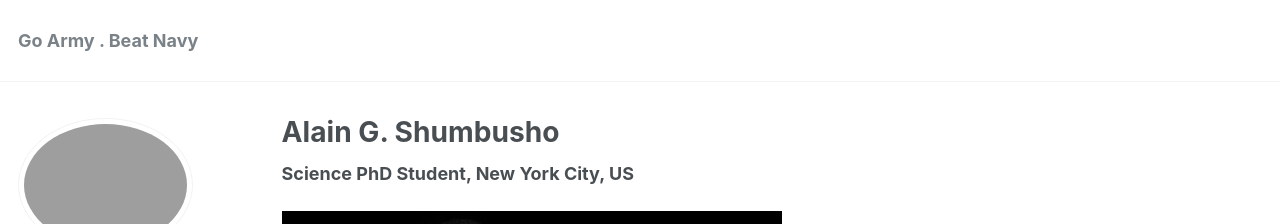
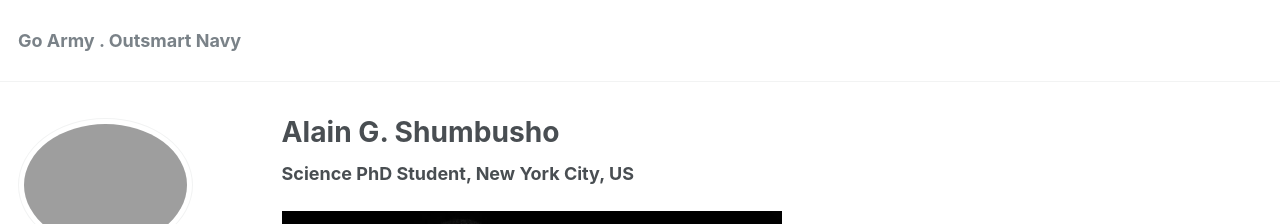
Before and after one commit to phdcsseiden/phdcsseiden.github.io, a Jekyll site: the page built from _pages/about.md, in a window 1280 px wide and 900 px high. Shown: the top 224 px of the window. Built offline with Jekyll 4.4.1, drawn with Linux system fonts in a browser that asks for light colours.

Commit message:
Update _config.yml

```diff
--- a/_config.yml
+++ b/_config.yml
@@ -7,7 +7,7 @@
 
 # Site Settings
 locale                   : "en-US"
-title                    : " Go Army . Beat Navy "
+title                    : " Go Army . Outsmart Navy "
 title_separator          : "-"
 name                     : &name "Alain S"
 description              : &description "personal description"
```
